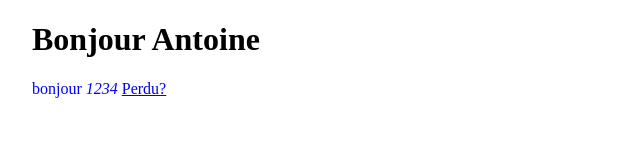
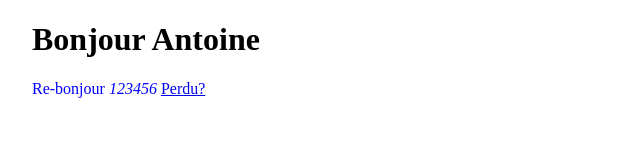
Before and after one commit to bdelacretaz/miniweb-nov-2024, a plain HTML site: page index.html in a window 1280 px wide. Shown: the full height of the page, 0-640 px from the left. Drawn offline with Linux system fonts and the light colour scheme.

Commit message:
Update index.html

```diff
--- a/index.html
+++ b/index.html
@@ -8,7 +8,7 @@
 
 <body>
     <h1>Bonjour Antoine</h1>
-    bonjour <em>1234</em>
+    Re-bonjour <em>123456</em>
     <a href="http://www.perdu.com">Perdu?</a>
 </body>
 
```
